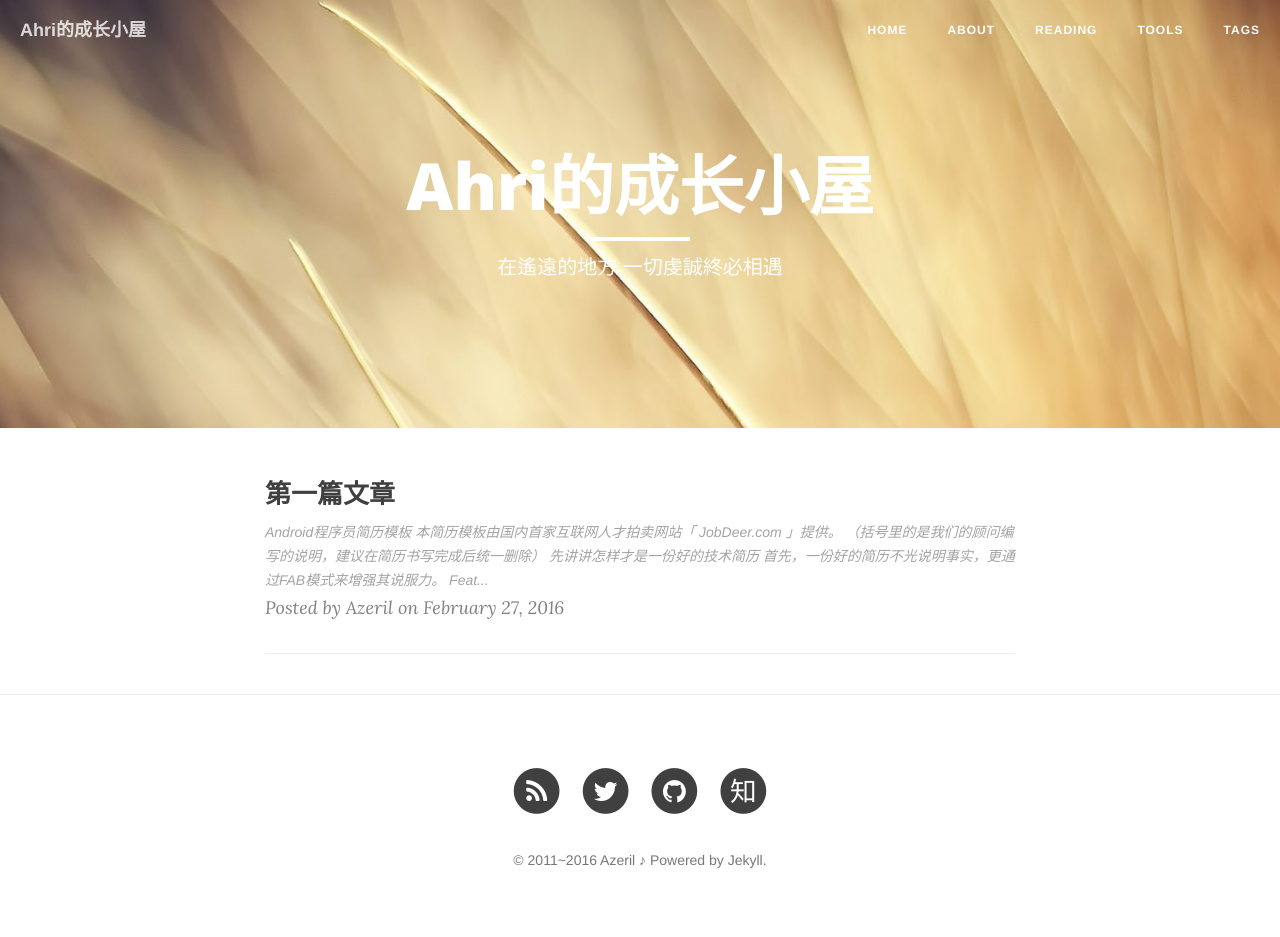
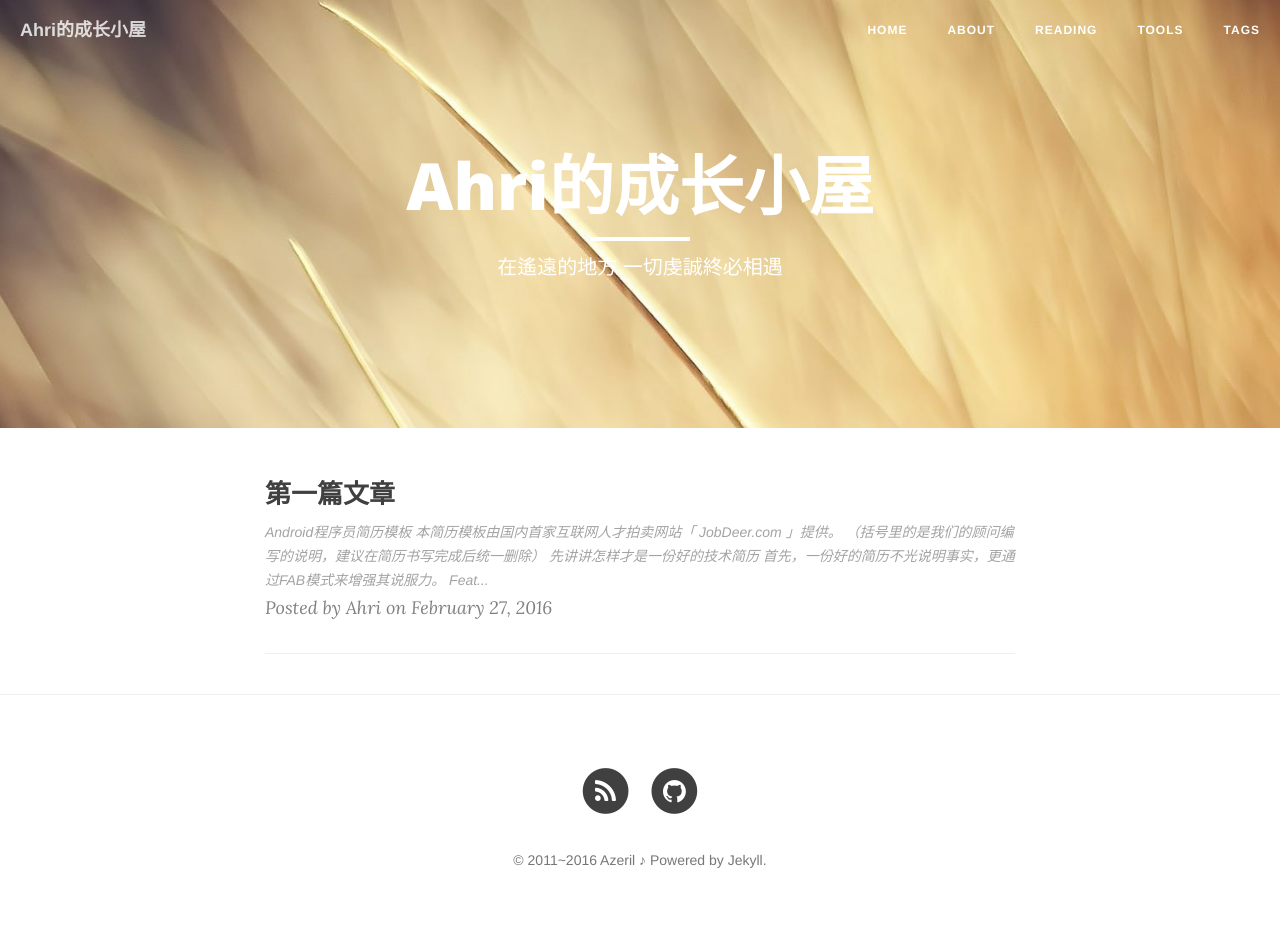
Before and after one commit to Azeril/Microdust, a Jekyll site: the page built from index.html, in a window 1280 px wide. Built offline with Jekyll 4.4.1, drawn with Linux system fonts in a browser that asks for light colours; nearby versions of some CDN libraries; the list of posts is cut into pages by our own code.

Commit message:
Update _config.yml

```diff
--- a/_config.yml
+++ b/_config.yml
@@ -19,12 +19,9 @@ owner:
 gavatar: http://dreamofbook.qiniudn.com/Az..png
 favicon: img/favicon.ico
 
-douban_username: Azeril
-twitter_username: Azeril_Lapland
-github_username: Azeril
-facebook_username: Azeril_Lapland
-weibo_username: Azeril
-zhihu_username: Azeril
+
+github_username: funnycoding
+
 
 # Build settings
 # use Github Flavored Markdown !important
@@ -42,7 +39,7 @@ paginate: 8
 exclude: ["less","node_modules","Gruntfile.js","package.json","README.md"]
 
 # http://en.wikipedia.org/wiki/List_of_tz_database_time_zones
-timezone: Asia/Shanghai
+timezone: Asia/X'A
 
 # Title
 
@@ -55,7 +52,7 @@ defaults:
       type: "posts"
     values:
       layout: "post"
-      author: "Azeril"
+      author: "Ahri"
       header-img: "img/fantasy.jpg" # We don't want posts without a header image, that whould mean white on white
 
 
@@ -63,9 +60,9 @@ defaults:
 comments :
   provider : duoshuo
   duoshuo :
-    short_name : Azeril
+    short_name : Ahri
   disqus :
-      short_name : Azeril
+      short_name : Ahri
 
 # Analytics and webmaster tools stuff goes here
 google_analytics: UA-66863061-1
```
